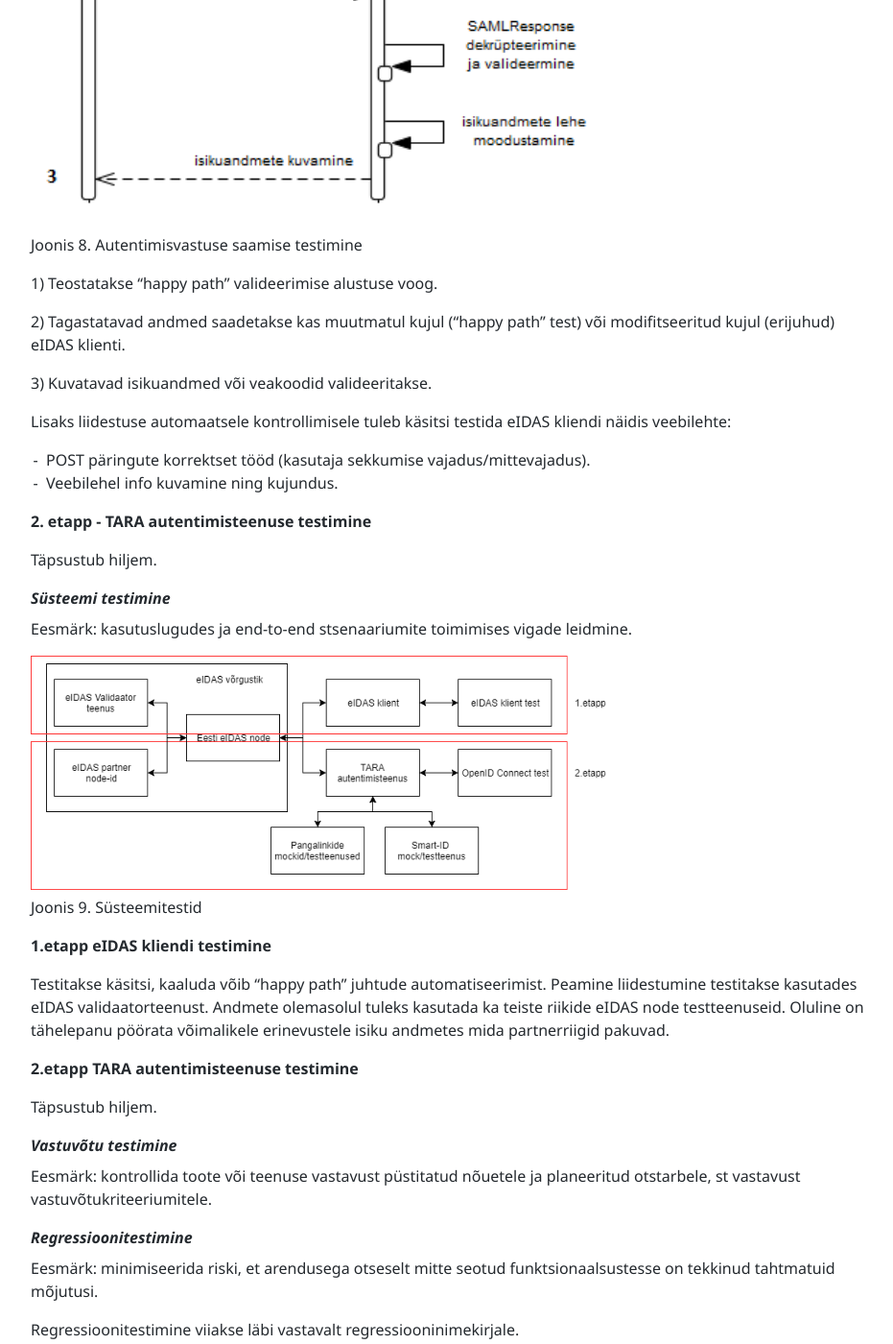
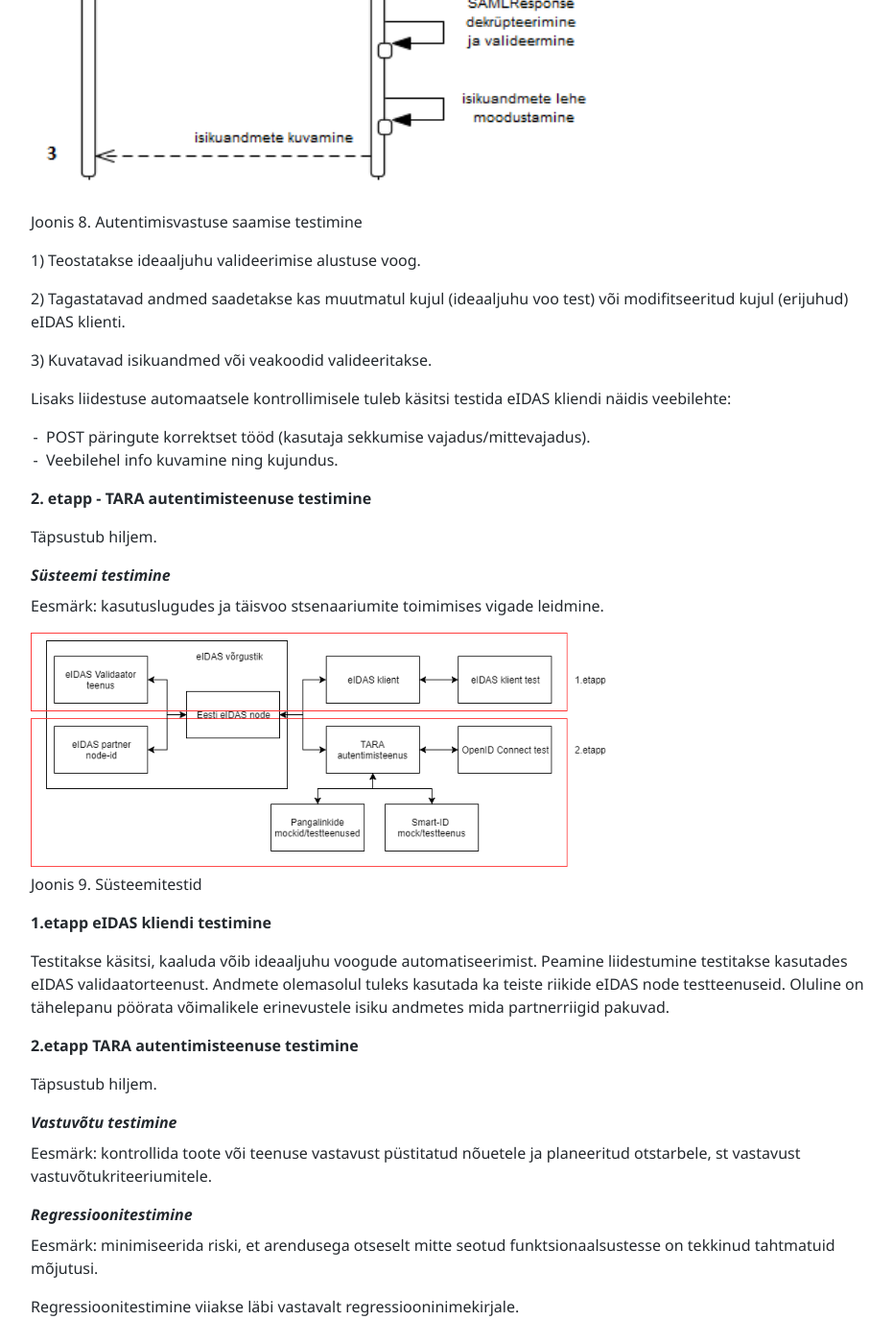
Before and after one commit to e-gov/TARA-Doku, a Jekyll site: the page built from QaStrateegia.md, in a window 1280 px wide and 1400 px high, scrolled down 6551 px. Shown: the whole window at 96% size, without its empty margins (0-931 px from the left). Built offline with Jekyll 4.4.1, drawn with Linux system fonts in a browser that asks for light colours; our own code applies the rules of GitHub Pages for plain Markdown files; some of the changed text lies outside the part shown.

Commit message:
TARAEI-42 QA strateegia tagasiside sisseviimine

```diff
--- a/QaStrateegia.md
+++ b/QaStrateegia.md
@@ -147,7 +147,7 @@ Joonis 6. Metaandmete publitseerimise testimine
 
 2) Vastusena saadud metaandmed valideeritakse.
 
-**Lahtine küsimus**: Kuidas testime metaandmete lugemist (kas tulevad failist või tehakse päring)? "happy path" juhu saaks testida selliselt, et kui autentimise alustamine õnnestub siis on kõik ok? Metaandmete lugemisel tekkivad vead, timeoutid jms tuleks siiski testida. See oleks mõtekas teha unit testi tasemel?
+Metaandmete lugemist testitakse ühiktesti tasemel, kuna integratsioonitesti tasemel ei ole võimalik seda valideerida.
 
 <img src='img/eidasParingIT.PNG' style='width: 600px;'><br>
 Joonis 7. Autentimise alustamise testimine
@@ -161,9 +161,9 @@ Joonis 7. Autentimise alustamise testimine
 <img src='img/AutentimiseVastusIT.png' style='width: 600px;'><br>
 Joonis 8. Autentimisvastuse saamise testimine
 
-1) Teostatakse "happy path" valideerimise alustuse voog.
+1) Teostatakse ideaaljuhu valideerimise alustuse voog.
 
-2) Tagastatavad andmed saadetakse kas muutmatul kujul ("happy path" test) või modifitseeritud kujul (erijuhud) eIDAS klienti.
+2) Tagastatavad andmed saadetakse kas muutmatul kujul (ideaaljuhu voo test) või modifitseeritud kujul (erijuhud) eIDAS klienti.
 
 3) Kuvatavad isikuandmed või veakoodid valideeritakse.
 
@@ -177,14 +177,14 @@ Täpsustub hiljem.
 
 ### Süsteemi testimine
 
-Eesmärk: kasutuslugudes ja end-to-end stsenaariumite toimimises vigade leidmine.
+Eesmärk: kasutuslugudes ja täisvoo stsenaariumite toimimises vigade leidmine.
 
 <img src='img/Systeemitestid.png' style='width: 600px;'><br>
 Joonis 9. Süsteemitestid
 
 **1.etapp eIDAS kliendi testimine**
 
-Testitakse käsitsi, kaaluda võib "happy path" juhtude automatiseerimist. Peamine liidestumine testitakse kasutades eIDAS validaatorteenust. Andmete olemasolul tuleks kasutada ka teiste riikide eIDAS node testteenuseid. Oluline on tähelepanu pöörata võimalikele erinevustele isiku andmetes mida partnerriigid pakuvad.
+Testitakse käsitsi, kaaluda võib ideaaljuhu voogude automatiseerimist. Peamine liidestumine testitakse kasutades eIDAS validaatorteenust. Andmete olemasolul tuleks kasutada ka teiste riikide eIDAS node testteenuseid. Oluline on tähelepanu pöörata võimalikele erinevustele isiku andmetes mida partnerriigid pakuvad.
 
 **2.etapp TARA autentimisteenuse testimine**
 
@@ -199,3 +199,8 @@ Eesmärk:  kontrollida toote või teenuse vastavust püstitatud nõuetele ja pla
 Eesmärk: minimiseerida riski, et arendusega otseselt mitte seotud funktsionaalsustesse on  tekkinud tahtmatuid mõjutusi.
 
 Regressioonitestimine viiakse läbi vastavalt regressiooninimekirjale.
+
+## Mõistete seletused
+
+ideaaljuhu voog - testjuht kus kasutatakse valiidset sisendit ning kasutusvoog läbitakse ilma vigadeta.
+täisvoog - kasutusvoog kus läbitakse kõik süsteemi komponendid. Hõlmab nii positiivseid kui negatiivseid juhte.
```
Also changed, not shown: other parts of QaStrateegia.md (+1 -1 lines).
